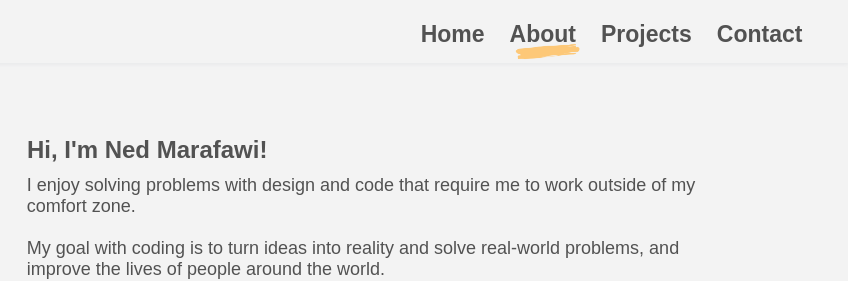
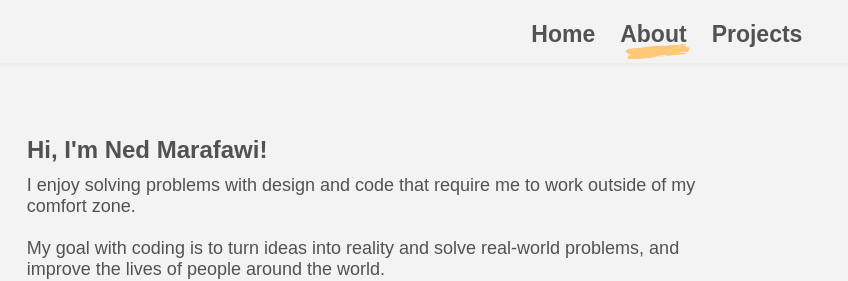
Before and after one commit to nedcodev/portfolio, a website: page about.html in a window 1280 px wide. Shown: the top 281 px of the page, 432-1280 px from the left. Drawn offline with nearby package versions, Linux system fonts and the light colour scheme.

Commit message:
Remove Contact for now, need some fix

```diff
--- a/about.html
+++ b/about.html
@@ -28,7 +28,7 @@
               <li class="nav__item"><a href="index.html" class="nav__link ">Home</a></li>
               <li class="nav__item"><a href="about.html" class="nav__link active">About</a></li>
               <li class="nav__item"><a href="projects.html" class="nav__link ">Projects</a></li>
-              <li class="nav__item"><a href="contact.html" class="nav__link">Contact</a></li>
+              <!-- <li class="nav__item"><a href="contact.html" class="nav__link">Contact</a></li> -->
           </ul>
       </div>
 
```
Also changed, not shown: index.html (+1 -1 lines), projects.html (+1 -1 lines), 1 other file.
